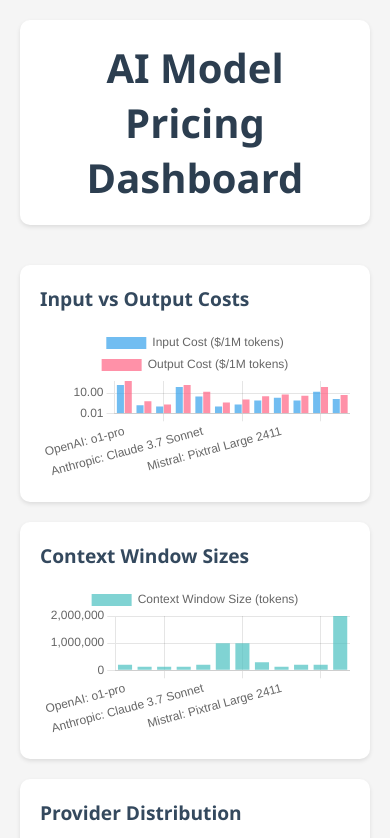
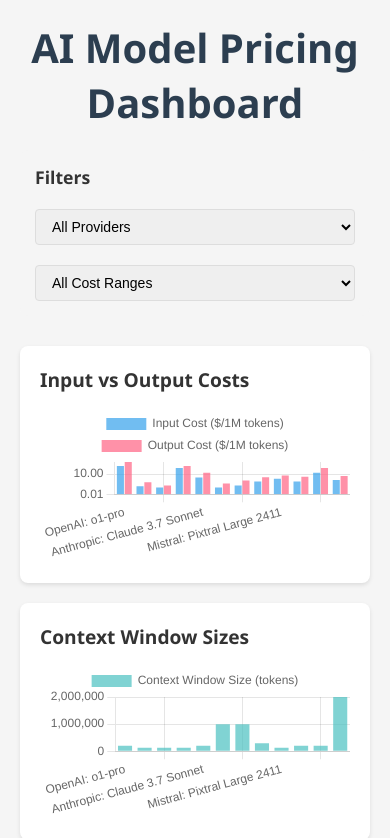
Before and after one commit to anujmtekyz/ai-model-pricing-dashboard, a plain HTML site: page index.html in a window 390 px wide. Shown: the top 838 px of the page. Drawn offline with nearby package versions, Linux system fonts and the light colour scheme.

Commit message:
Move filters to top of dashboard and improve styling

```diff
--- a/index.html
+++ b/index.html
@@ -12,6 +12,19 @@
         <header>
             <h1>AI Model Pricing Dashboard</h1>
         </header>
+
+        <div class="filters">
+            <h3>Filters</h3>
+            <select id="providerFilter">
+                <option value="all">All Providers</option>
+            </select>
+            <select id="costRangeFilter">
+                <option value="all">All Cost Ranges</option>
+                <option value="low">Low Cost (< $1/1M tokens)</option>
+                <option value="medium">Medium Cost ($1-10/1M tokens)</option>
+                <option value="high">High Cost (> $10/1M tokens)</option>
+            </select>
+        </div>
 
         <div class="dashboard-grid">
             <div class="chart-container">
@@ -44,19 +57,6 @@
                 <canvas id="cheapestModelsChart"></canvas>
             </div>
         </div>
-
-        <div class="filters">
-            <h3>Filters</h3>
-            <select id="providerFilter">
-                <option value="all">All Providers</option>
-            </select>
-            <select id="costRangeFilter">
-                <option value="all">All Cost Ranges</option>
-                <option value="low">Low Cost (< $1/1M tokens)</option>
-                <option value="medium">Medium Cost ($1-10/1M tokens)</option>
-                <option value="high">High Cost (> $10/1M tokens)</option>
-            </select>
-        </div>
     </div>
     <script src="script.js"></script>
 </body>
--- a/styles.css
+++ b/styles.css
@@ -11,18 +11,14 @@
 }
 
 .container {
-    max-width: 1400px;
+    max-width: 1200px;
     margin: 0 auto;
     padding: 20px;
 }
 
 header {
     text-align: center;
-    margin-bottom: 40px;
-    padding: 20px;
-    background-color: #fff;
-    border-radius: 10px;
-    box-shadow: 0 2px 4px rgba(0,0,0,0.1);
+    margin-bottom: 20px;
 }
 
 h1 {
@@ -30,55 +26,63 @@
     font-size: 2.5em;
 }
 
+.filters {
+    background-color: #f5f5f5;
+    padding: 15px;
+    border-radius: 8px;
+    margin-bottom: 30px;
+    display: flex;
+    align-items: center;
+    gap: 20px;
+    justify-content: center;
+}
+
+.filters h3 {
+    margin: 0;
+    font-size: 1.1em;
+    color: #333;
+}
+
+.filters select {
+    padding: 8px 12px;
+    border: 1px solid #ddd;
+    border-radius: 4px;
+    font-size: 14px;
+    min-width: 200px;
+}
+
 .dashboard-grid {
     display: grid;
-    grid-template-columns: repeat(auto-fit, minmax(600px, 1fr));
+    grid-template-columns: repeat(auto-fit, minmax(500px, 1fr));
     gap: 20px;
-    margin-bottom: 30px;
+    margin-top: 20px;
 }
 
 .chart-container {
-    background-color: #fff;
+    background: white;
     padding: 20px;
-    border-radius: 10px;
-    box-shadow: 0 2px 4px rgba(0,0,0,0.1);
+    border-radius: 8px;
+    box-shadow: 0 2px 4px rgba(0, 0, 0, 0.1);
 }
 
 .chart-container h2 {
-    color: #34495e;
+    margin-top: 0;
     margin-bottom: 15px;
     font-size: 1.2em;
-}
-
-.filters {
-    background-color: #fff;
-    padding: 20px;
-    border-radius: 10px;
-    box-shadow: 0 2px 4px rgba(0,0,0,0.1);
-    margin-top: 20px;
-}
-
-.filters h3 {
-    margin-bottom: 15px;
-    color: #34495e;
-}
-
-select {
-    padding: 8px;
-    margin-right: 15px;
-    border: 1px solid #ddd;
-    border-radius: 5px;
-    background-color: #fff;
     color: #333;
 }
 
-select:focus {
-    outline: none;
-    border-color: #3498db;
-}
-
-@media (max-width: 1200px) {
+@media (max-width: 768px) {
     .dashboard-grid {
         grid-template-columns: 1fr;
     }
+
+    .filters {
+        flex-direction: column;
+        align-items: stretch;
+    }
+
+    .filters select {
+        width: 100%;
+    }
 }
```
